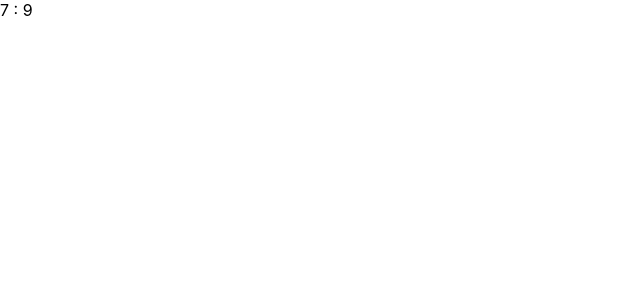
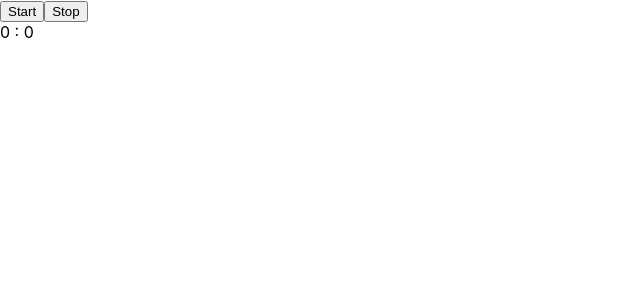
Before and after one commit to KrystianSzota/reactTest, a React (Create React App) app: page / in a window 1280 px wide. Shown: the top 300 px of the page, without its empty margins (0-640 px from the left). Built offline with nearby package versions, Linux system fonts and the light colour scheme.

Commit message:
add button start and stop

```diff
--- a/src/App.js
+++ b/src/App.js
@@ -2,6 +2,8 @@ import React from 'react';
 import './App.css';
 
 class App extends React.Component {
+  intervalId;
+
   constructor() {
     super();
 
@@ -10,7 +12,8 @@ class App extends React.Component {
       decySeconds: 0
     };
 
-    setInterval(() => { this.tick() }, 100);
+    this.startStoper = this.startStoper.bind(this);
+    this.stopStoper = this.stopStoper.bind(this);
   }
 
   tick() {
@@ -30,9 +33,21 @@ class App extends React.Component {
     });
   }
 
+  startStoper(){
+    this.intervalId = setInterval(() => { this.tick() }, 100);
+  }
+
+  stopStoper(){
+    clearInterval(this.intervalId);
+  }
+
   render() {
     return (
-      <div>{this.state.seconds} : {this.state.decySeconds}</div>
+      <div>
+        <button onClick={this.startStoper}>Start</button>
+        <button onClick={this.stopStoper}>Stop</button>
+        <div>{this.state.seconds} : {this.state.decySeconds}</div>
+      </div>
     );
   }
 }
```
